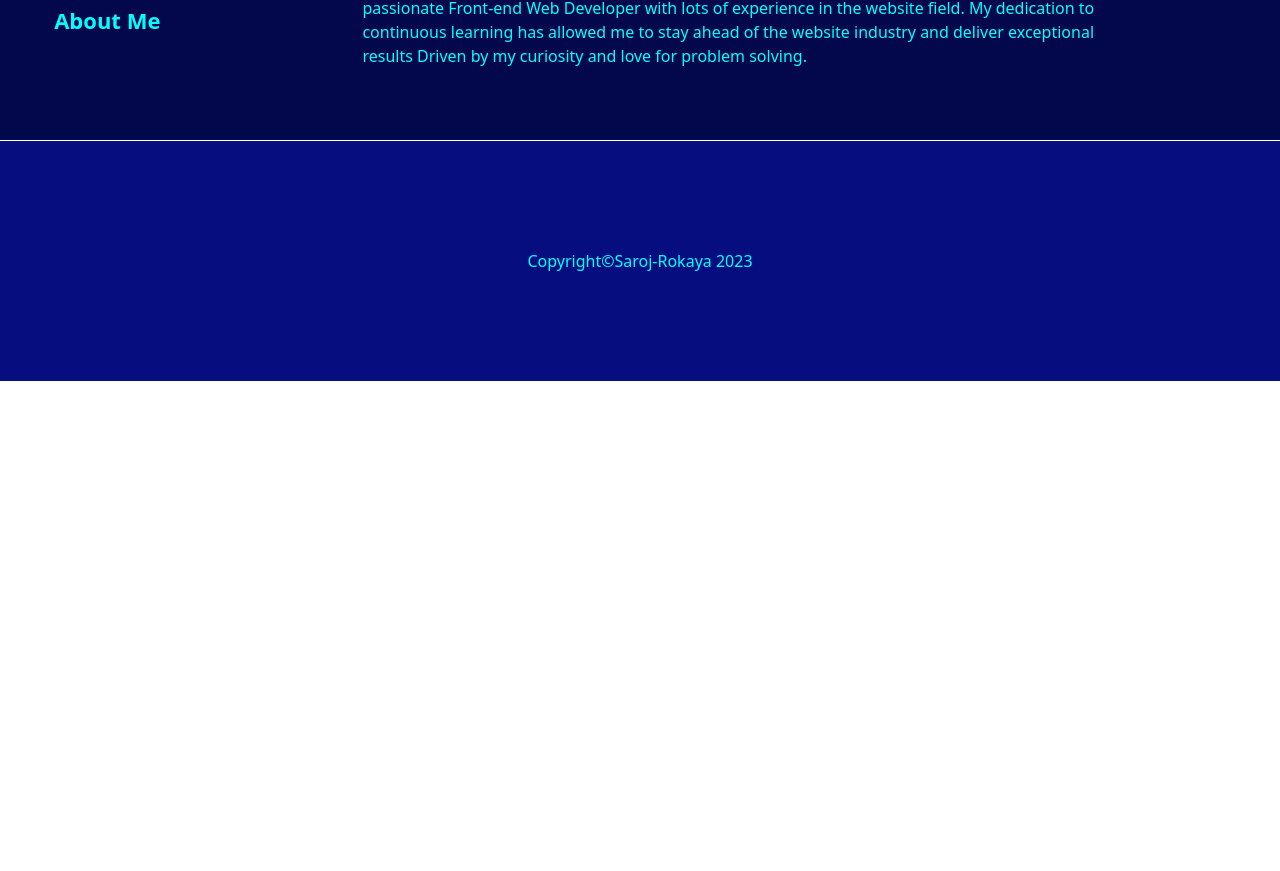
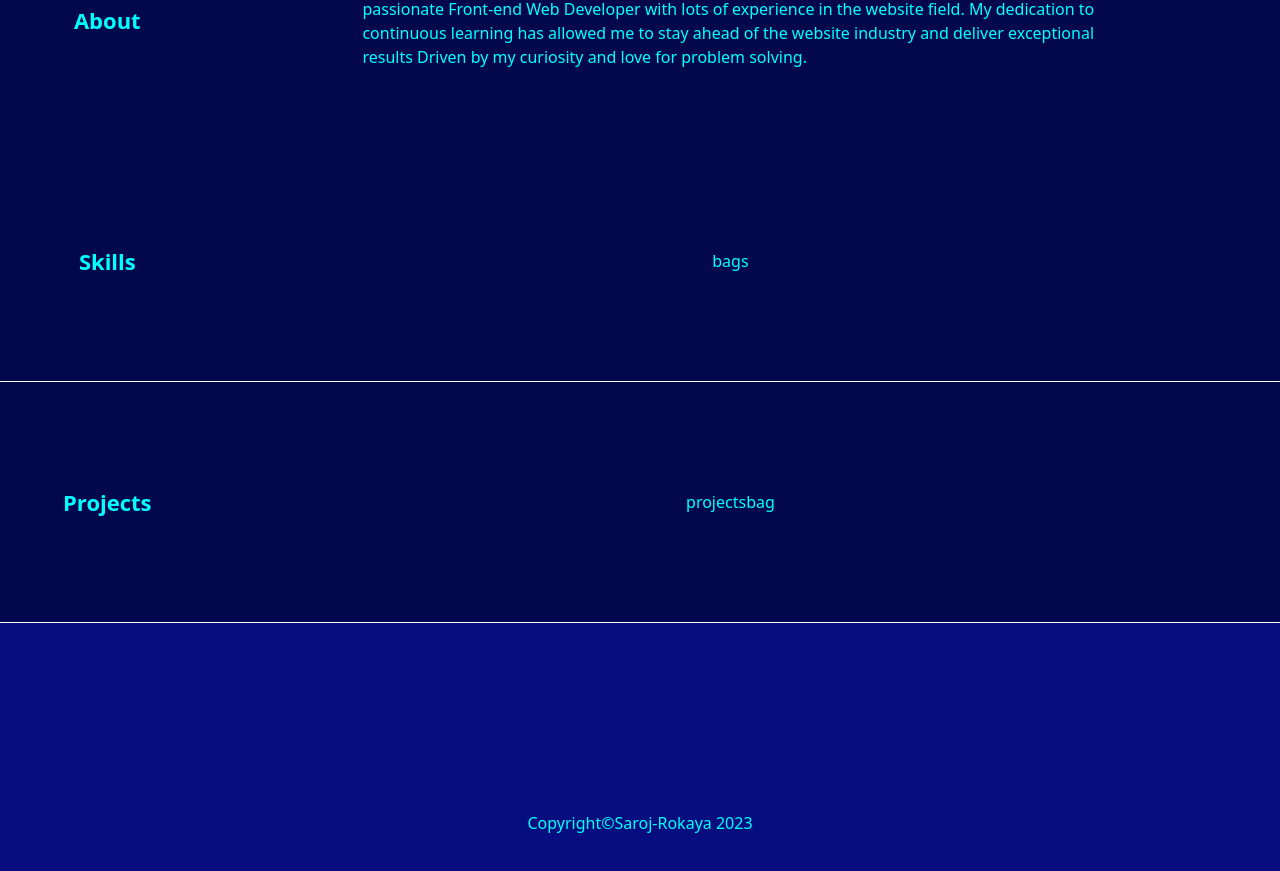
Before and after one commit to saroj-rokaya/practice, a React (Create React App) app: page / in a window 1280 px wide. Shown: the part 581-1452 px from the top of the page. Before the commit the page ends 962 px from the top, so only its background shows below. Built offline with nearby package versions, Linux system fonts and the light colour scheme.

Commit message:
expand other content

```diff
--- a/src/Components/footer/footer.css
+++ b/src/Components/footer/footer.css
@@ -1,7 +1,8 @@
 .footer{
     margin-top: 0.5px;
-    height: 30vh;
+    height: 50vh;
     width: 100%;
+    margin-top: 1px;
     background-color: rgb(5, 13, 127);
     display: flex;
     justify-content: center;
--- a/src/Components/main/About/Aboutsection.jsx
+++ b/src/Components/main/About/Aboutsection.jsx
@@ -4,7 +4,7 @@ import "./aboutsection.css";
 export default function Aboutsection() {
   return (
     <div className="aboutcontainer">
-      <div className="aboutme">About Me</div>
+      <div className="aboutme">About</div>
       <div className="aboutcontent">
         Hello and welcome! My name is Saroj Kumar Rokaya and I'm thrilled to
         have you here. I am a passionate Front-end Web Developer with lots of
--- a/src/Components/main/Mainbody.jsx
+++ b/src/Components/main/Mainbody.jsx
@@ -2,6 +2,9 @@ import React from 'react'
 import "./mainbody.css"
 import Homesection from './Home/Homesection'
 import Aboutsection from './About/Aboutsection'
+import Skillssection from './Skills/Skillssection'
+import Projectssection from './Projects/Projectssection'
+
 
 export default function Mainbody() {
   return (
@@ -15,8 +18,13 @@ export default function Mainbody() {
           <Aboutsection/>
         </div>
 
+        <div className="skills">
+          <Skillssection/>
+        </div>
 
-
+        <div className="projects">
+          <Projectssection/>
+        </div>
 
 
     </>
--- /dev/null
+++ b/src/Components/main/Projects/Projectssection.jsx
@@ -0,0 +1,19 @@
+import React from 'react'
+import "./projectssection.css"
+
+export default function Projectssection() {
+  return (
+    <div className="projectscontainer">
+
+      <div className="projectss">
+        Projects
+      </div>
+
+      <div className="projectsbag">
+        projectsbag
+      </div>
+
+
+    </div>
+  )
+}
--- /dev/null
+++ b/src/Components/main/Projects/projectssection.css
@@ -0,0 +1,31 @@
+
+.projectscontainer{
+    color: cyan;
+    display: flex;
+    justify-content: space-evenly;
+    align-items: center;
+    margin-left: -15%;
+
+}
+
+.projectss{
+    font-size: 22px;
+    font-weight: 700;
+    margin-left: 3%;
+    /* background-color: red; */
+    height: 30vh;
+    width: 10%;
+    display: flex;
+    justify-content: center;
+    align-items: center;
+}
+.projectsbag{
+    height: 30vh;
+    width: 50%;
+    color: cyan;
+
+    /* background-color: pink; */
+    display: flex;
+    justify-content: center;
+    align-items: center;
+}
--- /dev/null
+++ b/src/Components/main/Skills/Skillssection.jsx
@@ -0,0 +1,19 @@
+import React from 'react'
+import "./skillssection.css"
+
+export default function Skillssection() {
+  return (
+    <div className="skillscontainer">
+
+      <div className="skillss">
+        Skills
+      </div>
+
+      <div className="skillsbag">
+        bags
+      </div>
+
+
+    </div>
+  )
+}
--- /dev/null
+++ b/src/Components/main/Skills/skillssection.css
@@ -0,0 +1,31 @@
+
+.skillscontainer{
+    color: cyan;
+    display: flex;
+    justify-content: space-evenly;
+    align-items: center;
+    margin-left: -15%;
+
+}
+
+.skillss{
+    font-size: 22px;
+    font-weight: 700;
+    margin-left: 3%;
+    /* background-color: red; */
+    height: 30vh;
+    width: 10%;
+    display: flex;
+    justify-content: center;
+    align-items: center;
+}
+.skillsbag{
+    height: 30vh;
+    width: 50%;
+    color: cyan;
+
+    /* background-color: pink; */
+    display: flex;
+    justify-content: center;
+    align-items: center;
+}
--- a/src/Components/main/mainbody.css
+++ b/src/Components/main/mainbody.css
@@ -2,9 +2,22 @@
 .home{
     height: 50vh;
     width: 100%;
+    margin-top: 1px;
     background-color: rgb(3, 8, 76);
 }
 .about{
+    height: 30vh;
+    margin-top: 0.5px;
+    background-color: rgb(3, 8, 76);
+
+}
+.skills{
+    height: 30vh;
+    margin-top: 0.5px;
+    background-color: rgb(3, 8, 76);
+
+}
+.projects{
     height: 30vh;
     margin-top: 1px;
     background-color: rgb(3, 8, 76);
```
